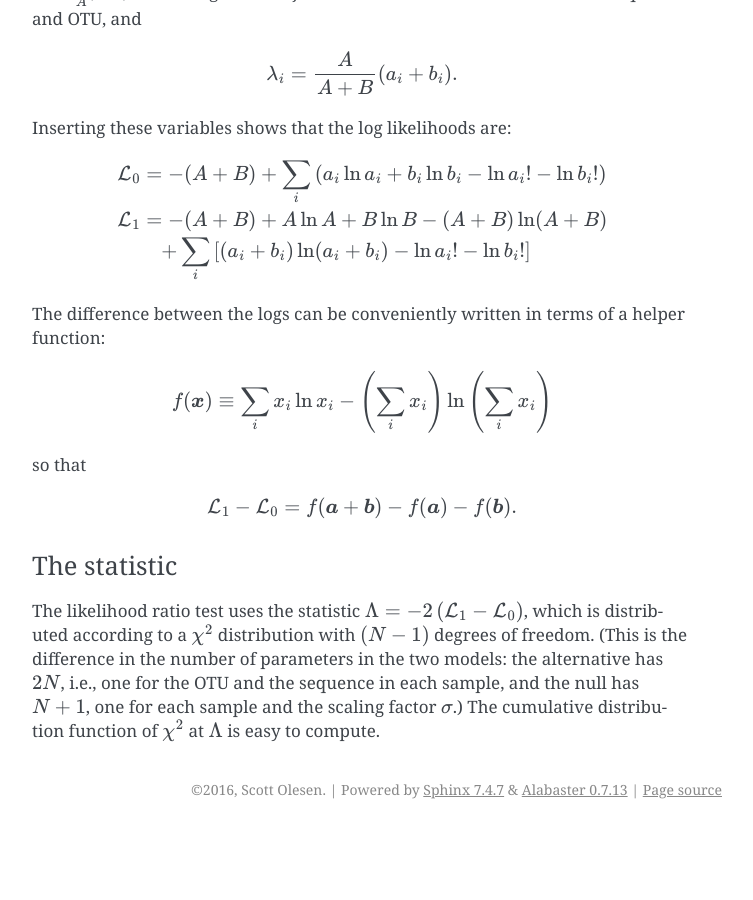
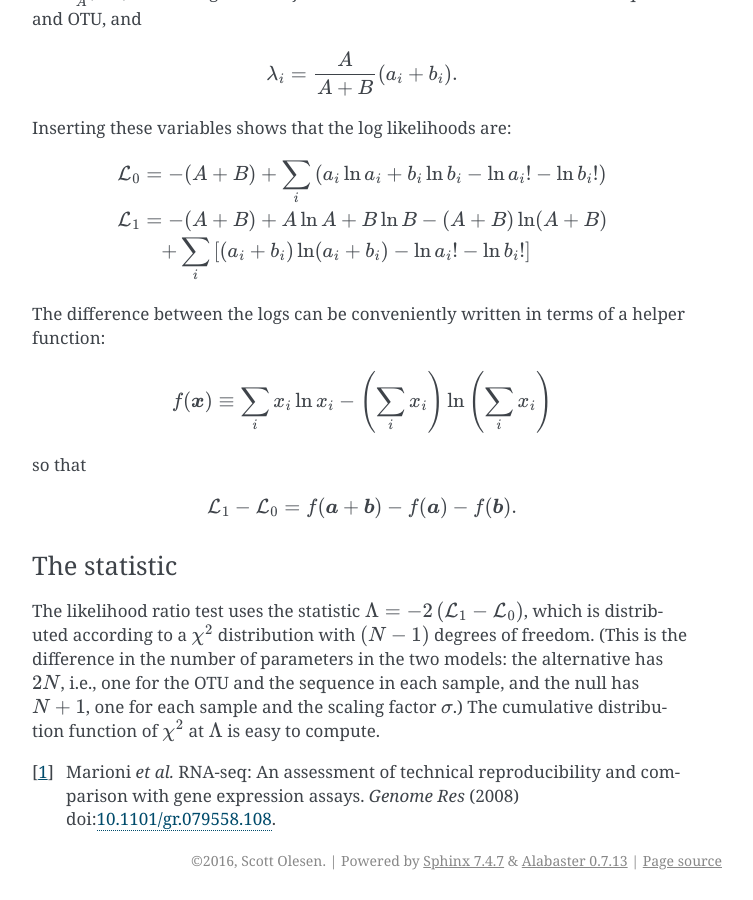
Before and after one commit to swo/dbotu3, a Sphinx documentation site: the page built from doc/source/distribution.rst, in a window 1280 px wide and 900 px high, scrolled down 2775 px. Shown: the whole window, without its empty margins (388-1141 px from the left). Built offline with Sphinx 7.4.7, drawn with Linux system fonts in a browser that asks for light colours; before the commit the page ends 3604 px from its top, so only the background shows below that.

Commit message:
documentation fixes

```diff
--- a/doc/source/distribution.rst
+++ b/doc/source/distribution.rst
@@ -108,7 +108,7 @@
 The alternative hypothesis is that the OTU and sequence are distributed
 differently, that is, that each of the :math:`a_i` and :math:`b_i` are
 all drawn from different random variables. Technical replicates from
-sequence data seem to be well-modeled by Poisson random variables [1]_,
+sequence data seem to be well-modeled by Poisson random variables [#marioni]_,
 so I formulate this hypothesis as
 
 .. math::
@@ -184,3 +184,7 @@
 for each sample and the scaling factor :math:`\sigma`.) The cumulative
 distribution function of :math:`\chi^2` at :math:`\Lambda` is easy to
 compute.
+
+.. [#marioni] Marioni *et al.* RNA-seq: An assessment of technical
+   reproducibility and comparison with gene expression assays. *Genome Res* (2008)
+   doi:`10.1101/gr.079558.108 <http://dx.doi.org/10.1101/gr.079558.108>`_.
--- a/doc/source/index.rst
+++ b/doc/source/index.rst
@@ -36,7 +36,6 @@
 ==================
 
 * :ref:`genindex`
-* :ref:`modindex`
 * :ref:`search`
 
 .. [#preheim] Preheim *et al.* Distribution-Based Clustering: Using Ecology To
```
